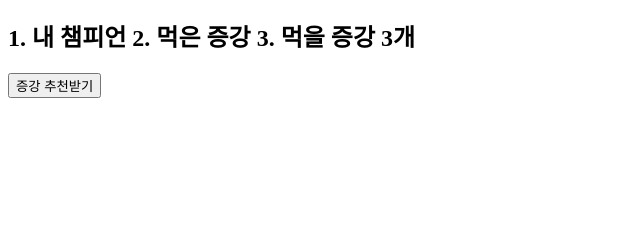
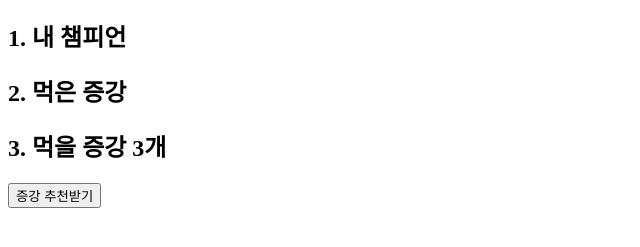
Before and after one commit to oldname-creator/jeunggang-one, a plain HTML site: page index.html in a window 1280 px wide. Shown: the part 57-304 px from the top of the page, without its empty margins (0-640 px from the left). Drawn offline with Linux system fonts and the light colour scheme.

Commit message:
Update index.html

```diff
--- a/index.html
+++ b/index.html
@@ -1,9 +1,5 @@
 <h1>증강원</h1>
-<h2>
-  1. 내 챔피언
-
-  2. 먹은 증강
-
-  3. 먹을 증강 3개
-</h2>
+<h2>1. 내 챔피언</h2>
+<h2>2. 먹은 증강</h2>
+<h2>3. 먹을 증강 3개</h2>
 <button>증강 추천받기</button>
```
